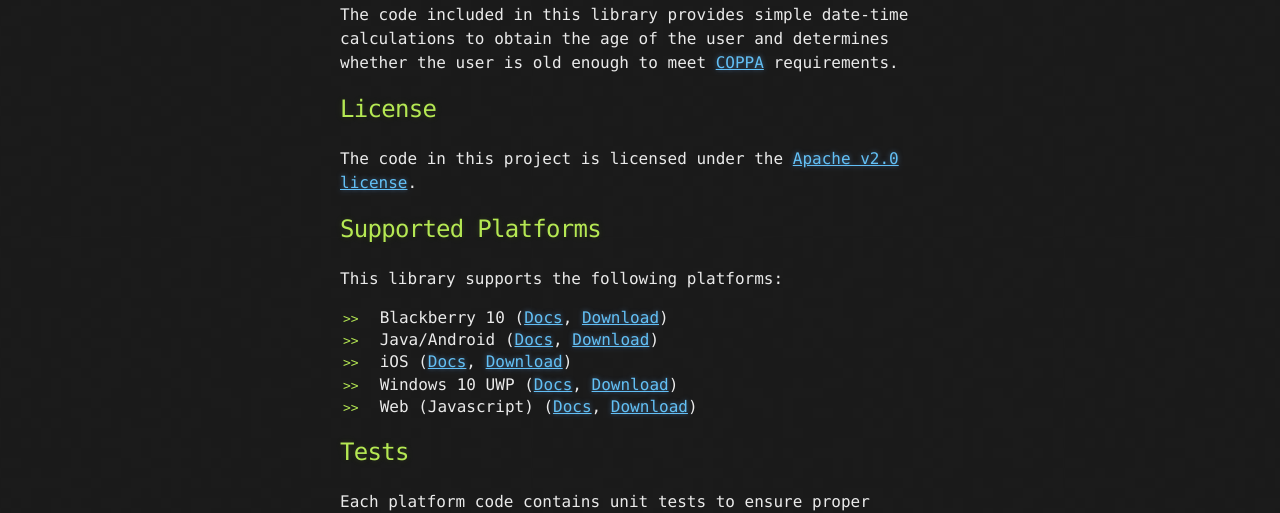
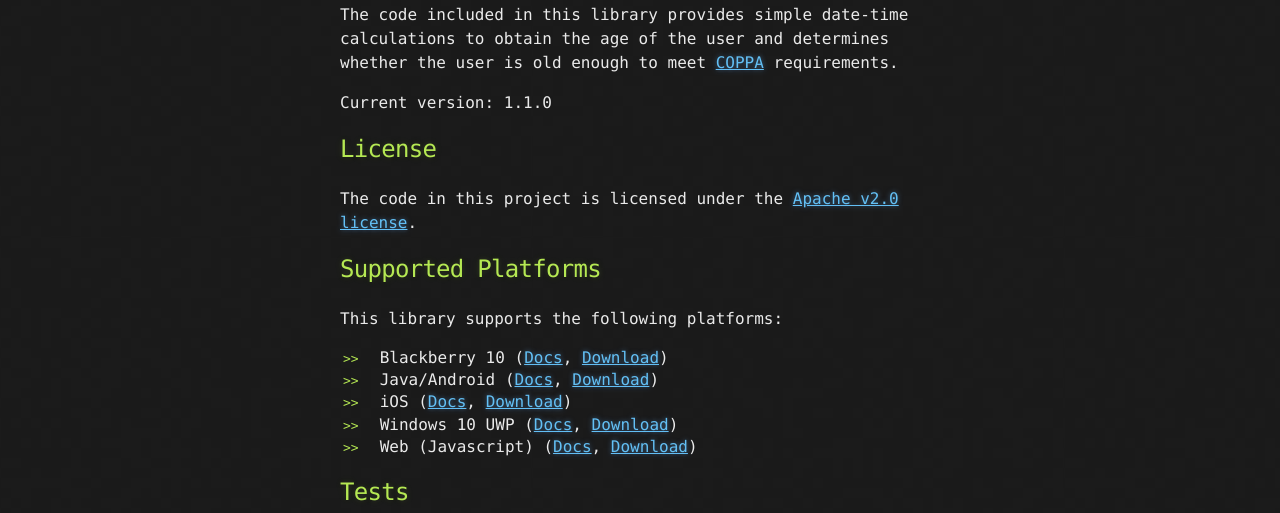
Before and after one commit to just10inc/COPPA, a plain HTML site: page index.html in a window 1280 px wide. Shown: the part 295-808 px from the top of the page. Drawn offline with Linux system fonts and the light colour scheme.

Commit message:
added current version note

```diff
--- a/index.html
+++ b/index.html
@@ -38,6 +38,7 @@
             determines whether the user is old enough to meet <a
                     href="https://www.ftc.gov/tips-advice/business-center/privacy-and-security/children%27s-privacy">COPPA</a>
             requirements.</p>
+        <p>Current version: 1.1.0</p>
 
         <h2>
             <a id="license" class="anchor" href="#license" aria-hidden="true"><span aria-hidden="true"
```
